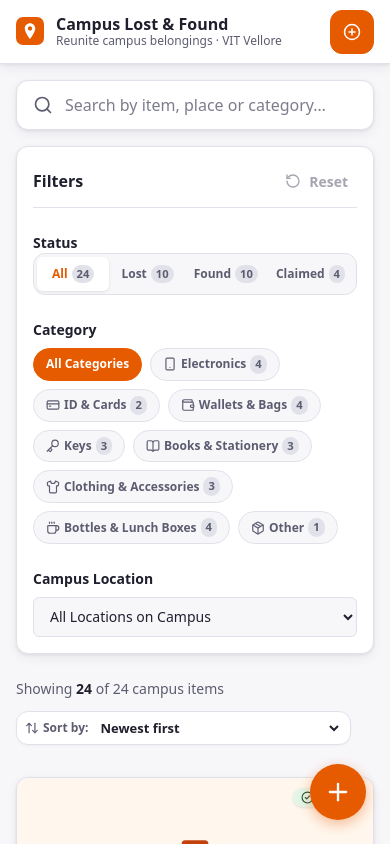
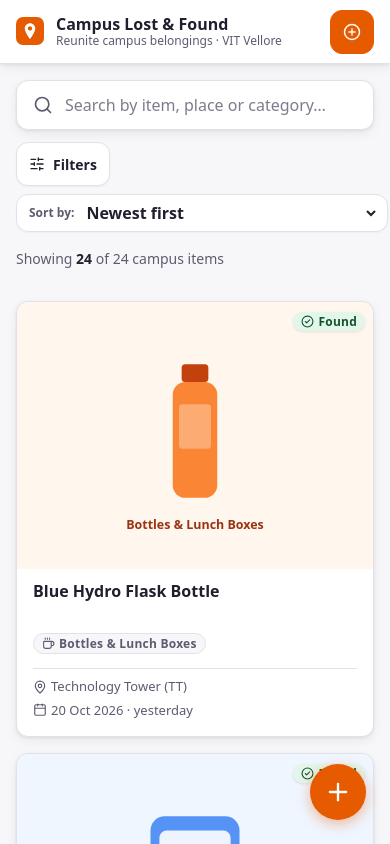
Before and after one commit to vaibhavmittal29/campus-lost-and-found, a React (Vite) app: page / in a window 390 px wide. Shown: the top 844 px of the page. Built offline with nearby package versions, Linux system fonts and the light colour scheme.

Commit message:
feat(responsive): add mobile filter drawer and refine layouts

```diff
--- a/src/App.css
+++ b/src/App.css
@@ -12,18 +12,62 @@
 
 .search-section {
   margin-bottom: var(--space-4);
+  display: flex;
+  flex-direction: column;
+  gap: var(--space-3);
 }
 
-.search-placeholder {
-  background: var(--color-surface);
-  border: 1px dashed var(--color-border);
-  border-radius: var(--radius-md);
-  padding: var(--space-3) var(--space-4);
-  color: var(--color-text-muted);
-  font-size: var(--text-sm);
+/* Mobile toolbar: filters button + sort dropdown */
+.mobile-toolbar {
+  display: flex;
+  align-items: center;
+  justify-content: space-between;
+  gap: var(--space-2);
+  flex-wrap: wrap;
+  width: 100%;
 }
 
-/* Two-column layout: mobile-first single column, 260px 1fr on desktop (>=1024px) */
+.mobile-filter-trigger {
+  display: inline-flex;
+  align-items: center;
+  gap: var(--space-2);
+  background-color: var(--color-surface);
+  border: 1px solid var(--color-border);
+  border-radius: var(--radius-md);
+  padding: var(--space-2) var(--space-3);
+  font-size: var(--text-sm);
+  font-weight: 600;
+  color: var(--color-text);
+  box-shadow: 0 1px 2px rgba(0, 0, 0, 0.05);
+  min-height: 44px; /* Accessible touch target */
+  transition: all var(--transition-fast);
+}
+
+.mobile-filter-trigger:hover {
+  border-color: var(--color-primary);
+  color: var(--color-primary);
+}
+
+.mobile-filter-trigger__badge {
+  display: inline-flex;
+  align-items: center;
+  justify-content: center;
+  width: 20px;
+  height: 20px;
+  border-radius: var(--radius-pill);
+  background-color: var(--color-primary);
+  color: var(--color-surface);
+  font-size: 0.75rem;
+  font-weight: 700;
+}
+
+@media (min-width: 1024px) {
+  .mobile-toolbar {
+    display: none;
+  }
+}
+
+/* Content grid */
 .content-grid {
   display: grid;
   grid-template-columns: 1fr;
@@ -31,15 +75,20 @@
   align-items: start;
 }
 
+.filters-sidebar {
+  display: none;
+}
+
 @media (min-width: 1024px) {
   .content-grid {
     grid-template-columns: 260px 1fr;
     gap: var(--space-6);
   }
-}
 
-.filters-sidebar {
-  min-width: 0;
+  .filters-sidebar {
+    display: block;
+    min-width: 0;
+  }
 }
 
 .results-section {
@@ -110,3 +159,12 @@
     display: none;
   }
 }
+
+/* iOS font size prevention against unwanted auto-zoom */
+@media (max-width: 640px) {
+  input,
+  select,
+  textarea {
+    font-size: 16px !important;
+  }
+}
--- a/src/App.jsx
+++ b/src/App.jsx
@@ -1,8 +1,9 @@
 import { useState, useMemo, useEffect, useRef } from 'react'
-import { Plus } from 'lucide-react'
+import { Plus, SlidersHorizontal } from 'lucide-react'
 import { useItems } from './hooks/useItems.js'
 import { useFilters } from './hooks/useFilters.js'
 import { useDebouncedValue } from './hooks/useDebouncedValue.js'
+import { useMediaQuery } from './hooks/useMediaQuery.js'
 import { useToast } from './hooks/useToast.js'
 import { filterItems } from './utils/filterItems.js'
 import { sortItems } from './utils/sortItems.js'
@@ -20,6 +21,7 @@
 import ItemCardSkeleton from './components/items/ItemCardSkeleton.jsx'
 import ItemDetailDialog from './components/items/ItemDetailDialog.jsx'
 import PostItemDialog from './components/post/PostItemDialog.jsx'
+import Dialog from './components/ui/Dialog.jsx'
 import EmptyState from './components/ui/EmptyState.jsx'
 import ErrorState from './components/ui/ErrorState.jsx'
 import ToastContainer from './components/ui/Toast.jsx'
@@ -29,8 +31,10 @@
   const { items, status, error, reload, addItem, claim } = useItems()
   const { filters, setFilter, resetFilters, isFiltered } = useFilters()
   const { toast } = useToast()
+  const isDesktop = useMediaQuery('(min-width: 1024px)')
 
   const [isPostOpen, setIsPostOpen] = useState(false)
+  const [isMobileDrawerOpen, setIsMobileDrawerOpen] = useState(false)
   const [selectedItemId, setSelectedItemId] = useState(null)
   const [newlyPostedId, setNewlyPostedId] = useState(null)
 
@@ -114,6 +118,15 @@
     return { status: statusCounts, categories: categoryCounts }
   }, [items])
 
+  // Active filter count for mobile badge
+  const activeFilterCount = useMemo(() => {
+    let count = 0
+    if (filters.status !== 'all') count += 1
+    if (filters.category !== 'all') count += 1
+    if (filters.location !== 'all') count += 1
+    return count
+  }, [filters])
+
   // Pure filtering followed by pure sorting
   const visibleItems = useMemo(() => {
     const filtered = filterItems(items, filters)
@@ -182,6 +195,16 @@
     toast.info('Demo items restored to factory default.')
   }
 
+  const sortSelectComponent = (
+    <SortSelect
+      value={filters.sort}
+      onChange={(sortVal) => setFilter('sort', sortVal)}
+      hasQuery={Boolean(filters.q)}
+      referenceLocation={filters.ref}
+      onReferenceChange={(refVal) => setFilter('ref', refVal)}
+    />
+  )
+
   return (
     <div className="app-layout">
       <a href="#results-content" className="skip-link">
@@ -192,17 +215,41 @@
 
       <main className="main-content">
         <PageContainer>
-          <section className="search-section" aria-label="Search items">
+          <section className="search-section" aria-label="Search and filter items">
             <SearchBar
               value={searchText}
               onChange={setSearchText}
               onClear={handleClearSearch}
             />
+
+            {/* Mobile / Tablet toolbar (<1024px) */}
+            <div className="mobile-toolbar">
+              <button
+                type="button"
+                className="mobile-filter-trigger"
+                onClick={() => setIsMobileDrawerOpen(true)}
+                aria-label="Open filter options"
+              >
+                <SlidersHorizontal size={16} aria-hidden="true" />
+                <span>Filters</span>
+                {activeFilterCount > 0 && (
+                  <span className="mobile-filter-trigger__badge">
+                    {activeFilterCount}
+                  </span>
+                )}
+              </button>
+
+              <div className="mobile-toolbar__sort">
+                {sortSelectComponent}
+              </div>
+            </div>
           </section>
 
           <div className="content-grid">
+            {/* Desktop Sticky Sidebar (>=1024px) */}
             <aside className="filters-sidebar" aria-label="Filters">
               <FilterPanel
+                className="filter-panel--sticky"
                 filters={filters}
                 onChange={setFilter}
                 onReset={resetFilters}
@@ -245,15 +292,7 @@
                     total={items.length}
                     filters={filters}
                     onRemoveFilter={handleRemoveChip}
-                    sortSlot={
-                      <SortSelect
-                        value={filters.sort}
-                        onChange={(sortVal) => setFilter('sort', sortVal)}
-                        hasQuery={Boolean(filters.q)}
-                        referenceLocation={filters.ref}
-                        onReferenceChange={(refVal) => setFilter('ref', refVal)}
-                      />
-                    }
+                    sortSlot={isDesktop ? sortSelectComponent : null}
                   />
 
                   {visibleItems.length === 0 ? (
@@ -298,7 +337,7 @@
         </PageContainer>
       </main>
 
-      {/* Floating Action Button on mobile */}
+      {/* Floating Action Button on mobile (<640px) */}
       <button
         type="button"
         className="floating-post-btn"
@@ -307,6 +346,23 @@
       >
         <Plus size={28} aria-hidden="true" />
       </button>
+
+      {/* Mobile Filters Drawer Modal (<1024px) */}
+      <Dialog
+        open={isMobileDrawerOpen}
+        onClose={() => setIsMobileDrawerOpen(false)}
+        title="Filter Campus Items"
+        maxWidth="500px"
+      >
+        <FilterPanel
+          filters={filters}
+          onChange={setFilter}
+          onReset={resetFilters}
+          counts={counts}
+          onApply={() => setIsMobileDrawerOpen(false)}
+          resultCount={visibleItems.length}
+        />
+      </Dialog>
 
       {/* Post item modal dialog */}
       <PostItemDialog
--- a/src/components/filters/FilterPanel.css
+++ b/src/components/filters/FilterPanel.css
@@ -7,6 +7,15 @@
   border-radius: var(--radius-md);
   padding: var(--space-4);
   box-shadow: var(--shadow-card);
+}
+
+@media (min-width: 1024px) {
+  .filter-panel--sticky {
+    position: sticky;
+    top: calc(var(--header-height) + var(--space-4));
+    max-height: calc(100vh - var(--header-height) - var(--space-6));
+    overflow-y: auto;
+  }
 }
 
 .filter-panel__header {
@@ -66,7 +75,7 @@
   cursor: pointer;
   transition: background-color var(--transition-fast), color var(--transition-fast), box-shadow var(--transition-fast);
   text-align: center;
-  min-height: 34px;
+  min-height: 38px;
 }
 
 .segmented-control__item:hover:not(.segmented-control__item--active) {
@@ -98,7 +107,7 @@
   font-weight: 600;
   color: var(--color-text-muted);
   transition: all var(--transition-fast);
-  min-height: 32px;
+  min-height: 34px;
 }
 
 .category-chip:hover {
@@ -130,8 +139,8 @@
   border-radius: var(--radius-sm);
   background-color: var(--color-bg);
   color: var(--color-text);
-  font-size: var(--text-sm);
-  min-height: 40px;
+  font-size: 16px; /* Prevents auto-zoom on mobile */
+  min-height: 44px; /* Accessible touch target */
   cursor: pointer;
   transition: border-color var(--transition-fast);
 }
@@ -148,3 +157,16 @@
   background-color: var(--color-border);
   color: var(--color-text-muted);
 }
+
+/* Drawer footer */
+.filter-panel__drawer-footer {
+  margin-top: var(--space-2);
+  padding-top: var(--space-3);
+  border-top: 1px solid var(--color-border);
+  display: flex;
+}
+
+.filter-panel__apply-btn {
+  width: 100%;
+  min-height: 44px;
+}
--- a/src/components/filters/FilterPanel.jsx
+++ b/src/components/filters/FilterPanel.jsx
@@ -11,6 +11,8 @@
   onReset,
   counts = {},
   className = '',
+  onApply = null,
+  resultCount = null,
 }) {
   const isFiltered =
     Boolean(filters.q) ||
@@ -150,6 +152,22 @@
           </select>
         </div>
       </div>
+
+      {/* Optional drawer apply footer */}
+      {onApply && (
+        <div className="filter-panel__drawer-footer">
+          <Button
+            variant="primary"
+            size="md"
+            onClick={onApply}
+            className="filter-panel__apply-btn"
+          >
+            {resultCount !== null
+              ? `Show ${resultCount} Results`
+              : 'Apply Filters'}
+          </Button>
+        </div>
+      )}
     </div>
   )
 }
--- /dev/null
+++ b/src/hooks/useMediaQuery.js
@@ -0,0 +1,39 @@
+import { useState, useEffect } from 'react'
+
+/**
+ * Custom hook that listens to a CSS media query string.
+ * Example: const isDesktop = useMediaQuery('(min-width: 1024px)')
+ */
+export function useMediaQuery(query) {
+  const [matches, setMatches] = useState(() => {
+    if (typeof window === 'undefined') return false
+    return window.matchMedia(query).matches
+  })
+
+  useEffect(() => {
+    if (typeof window === 'undefined') return
+
+    const mediaQueryList = window.matchMedia(query)
+    const listener = (event) => setMatches(event.matches)
+
+    // Initial check
+    setMatches(mediaQueryList.matches)
+
+    // Modern and fallback event listener binding
+    if (mediaQueryList.addEventListener) {
+      mediaQueryList.addEventListener('change', listener)
+    } else {
+      mediaQueryList.addListener(listener)
+    }
+
+    return () => {
+      if (mediaQueryList.removeEventListener) {
+        mediaQueryList.removeEventListener('change', listener)
+      } else {
+        mediaQueryList.removeListener(listener)
+      }
+    }
+  }, [query])
+
+  return matches
+}
```
